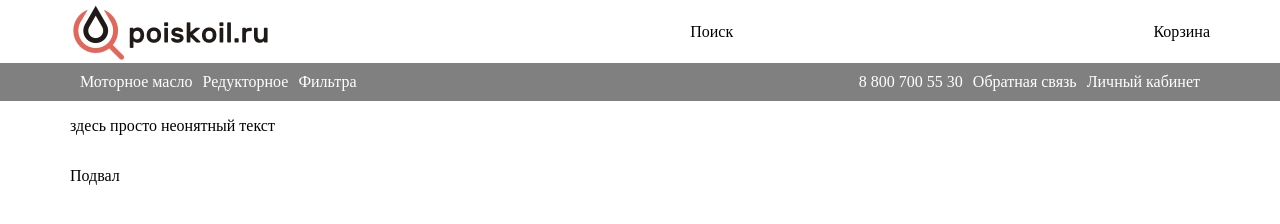
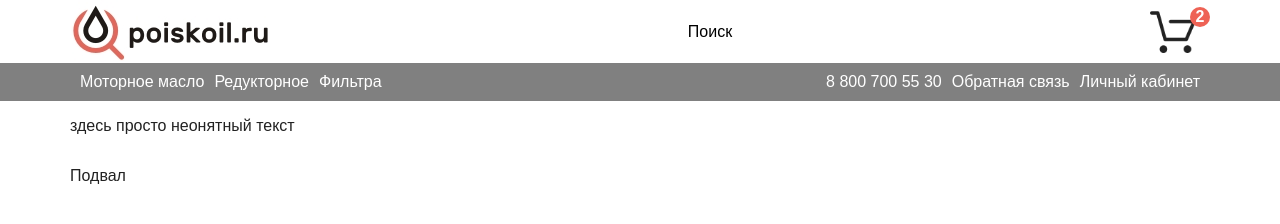
Before and after one commit to Mikhail163/shop, a website: page app/html/index.html in a window 1280 px wide. Drawn offline with nearby package versions, Linux system fonts and the light colour scheme; files that its build step writes are made by us from their sources.

Commit message:
cart update

```diff
--- a/app/html/index.html
+++ b/app/html/index.html
@@ -17,7 +17,11 @@
                     <div class="logo">&nbsp;</div>
                 </div>
                 <div class="hdr-search">Поиск</div>
-                <div class="hdr-cart">Корзина</div>
+                <div class="hdr-cart">
+                    <div class="cart-icon">&nbsp;
+                        <div class="cart-count">2</div>
+                    </div>
+                </div>
             </div>
         </header>
         <nav>
--- /dev/null
+++ b/app/sass/_cart.scss
@@ -0,0 +1,30 @@
+.cart {
+    &-icon {
+        position: relative;
+        background-image: url(/i/cart.png);
+        background-repeat: no-repeat;
+        background-size: 50px;
+        width: 60px;
+        height: 50px;
+    }
+
+    &-count {
+        position: absolute;
+        right: 0;
+        top: 0;
+        border-radius: 10px;
+        width: 20px;
+        height: 20px;
+        display: flex;
+        justify-content: center;
+        align-items: center;
+        font-weight: bold;
+        background-color: $main_red;
+        z-index: 1;
+        color: white;
+
+        &-hidden {
+            display: none;
+        }
+    }
+}
--- a/app/sass/_var.scss
+++ b/app/sass/_var.scss
@@ -2,3 +2,5 @@
 $max-width-padding:30px;
 $min-width:320px;
 $logo-height:63px;
+
+$main_red:#ee6255;
--- a/app/sass/main.scss
+++ b/app/sass/main.scss
@@ -4,10 +4,13 @@
 @import "nav";
 @import "content";
 @import "logo";
+@import "cart";
 
 body {
     margin: 0;
     padding: 0;
+    font-family: sans-serif;
+    color: #222222;
 }
 
 .body {
```
Also changed, not shown: app/i/cart.png (added).
